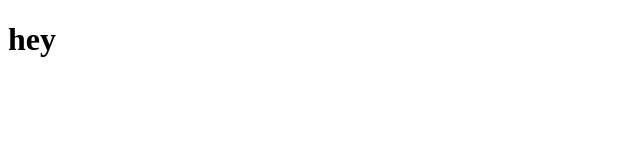
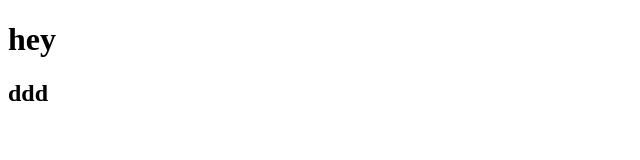
Before and after one commit to Daniil-Lilin/testGit, a plain HTML site: page index.html in a window 1280 px wide. Shown: the full height of the page, 0-640 px from the left. Drawn offline with Linux system fonts and the light colour scheme.

Commit message:
add string

```diff
--- a/index.html
+++ b/index.html
@@ -7,5 +7,6 @@
 </head>
 <body>
   <h1>hey</h1>
+  <h2>ddd</h2>
 </body>
 </html>
```
